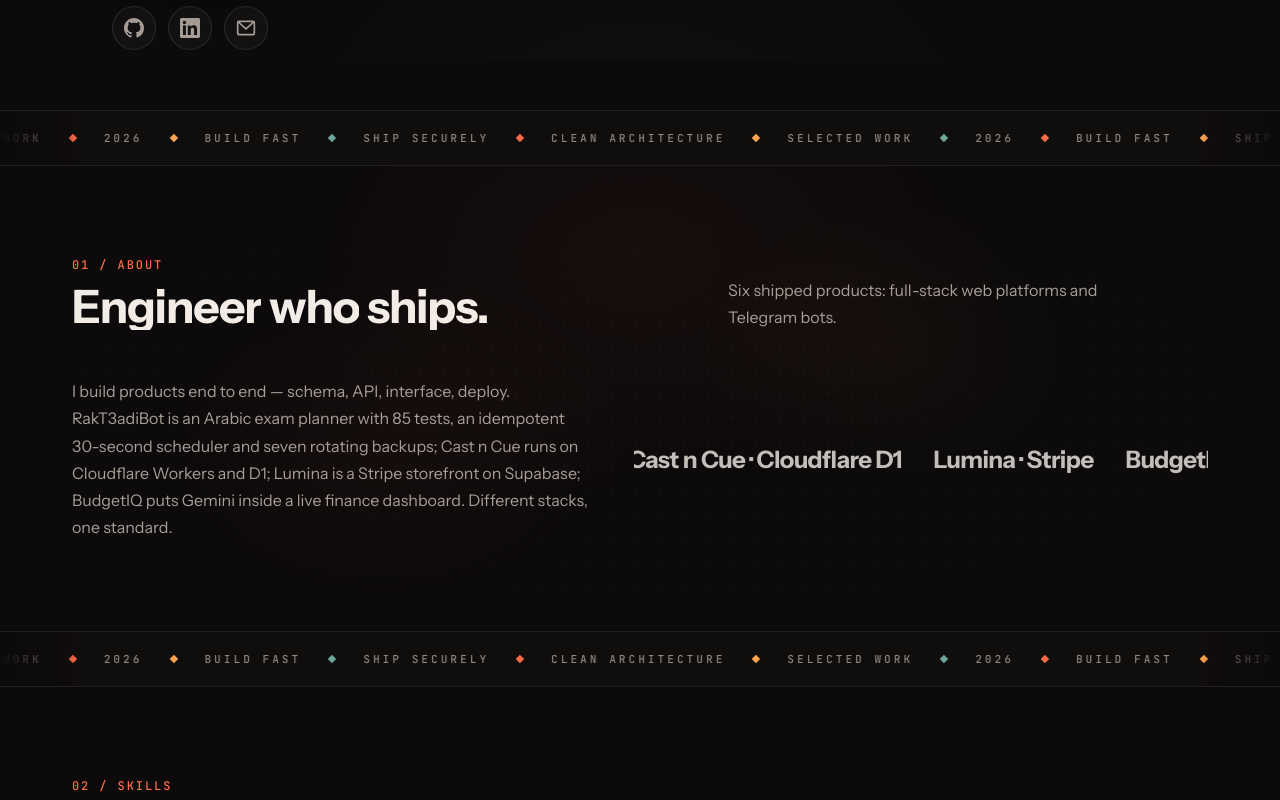
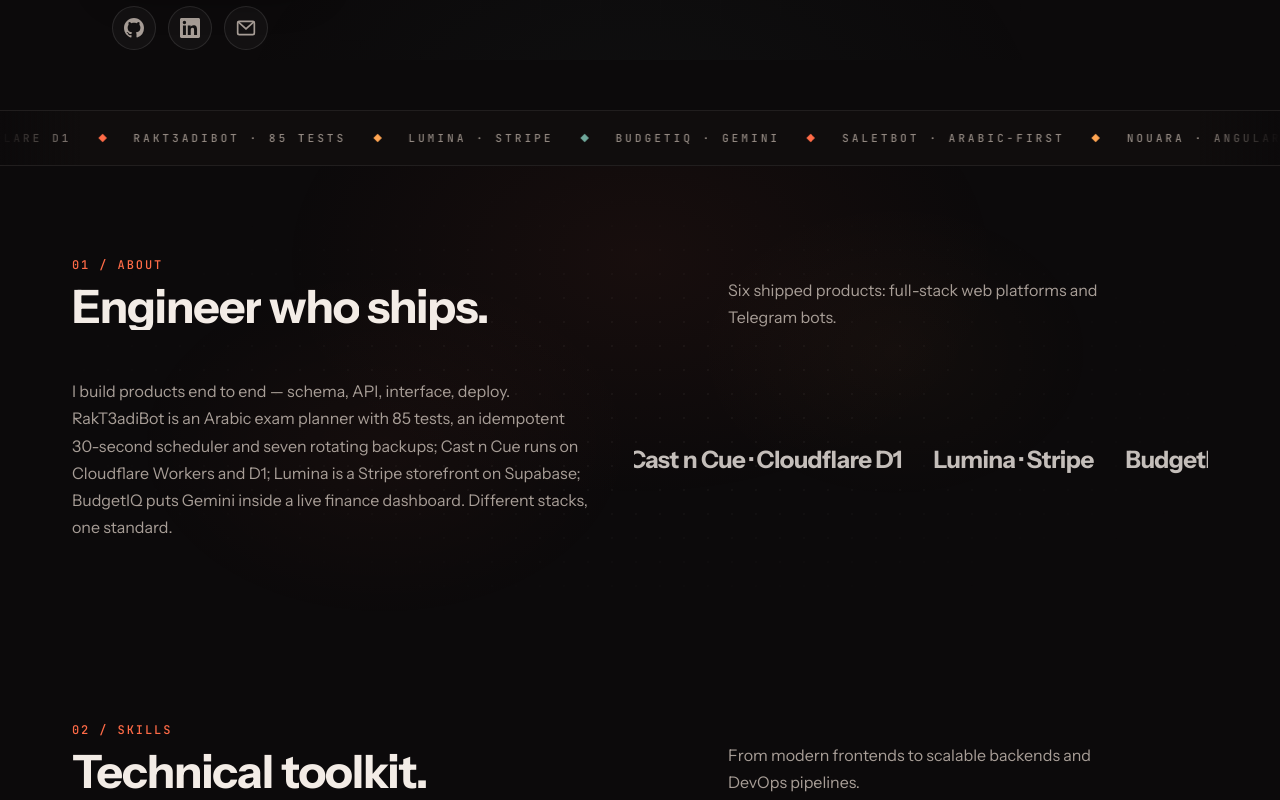
Before and after one commit to AmineMabrouk17/My-Portfolio, a Next.js app: page / in a window 1280 px wide. Shown: the part 740-1540 px from the top of the page. Built offline with nearby package versions, Linux system fonts and the light colour scheme.

Commit message:
feat(strip): cut six bands to two and make them carry proof
The looping strip appeared between every section and repeated process
nouns. It now bookends the page and names shipped work instead.

```diff
--- a/src/app/page.tsx
+++ b/src/app/page.tsx
@@ -56,13 +56,9 @@ export default function Home() {
         <Hero />
         <LoopingPanels />
         <About />
-        <LoopingPanels />
         <Skills />
-        <LoopingPanels />
         <Experience />
-        <LoopingPanels />
         <Projects />
-        <LoopingPanels />
         <Education />
         <LoopingPanels />
         <Contact />
--- a/src/i18n/locales/ar/common.json
+++ b/src/i18n/locales/ar/common.json
@@ -197,6 +197,6 @@
     "location": "تونس، تونس"
   },
   "strip": {
-    "items": "أعمال مختارة|2026|بناء سريع|تسليم آمن|هندسة نظيفة"
+    "items": "Cast n Cue · Cloudflare D1|RakT3adiBot · 85 اختباراً|Lumina · Stripe|BudgetIQ · Gemini|SaletBot · العربية أولاً|Nouara · Angular + Laravel"
   }
 }
--- a/src/i18n/locales/en/common.json
+++ b/src/i18n/locales/en/common.json
@@ -196,6 +196,6 @@
     "location": "Tunis, Tunisia"
   },
   "strip": {
-    "items": "Selected work|2026|Build fast|Ship securely|Clean architecture"
+    "items": "Cast n Cue · Cloudflare D1|RakT3adiBot · 85 tests|Lumina · Stripe|BudgetIQ · Gemini|SaletBot · Arabic-first|Nouara · Angular + Laravel"
   }
 }
--- a/src/i18n/locales/fr/common.json
+++ b/src/i18n/locales/fr/common.json
@@ -197,6 +197,6 @@
     "location": "Tunis, Tunisie"
   },
   "strip": {
-    "items": "Projets sélectionnés|2026|Livrer vite|Livrer sûr|Architecture propre"
+    "items": "Cast n Cue · Cloudflare D1|RakT3adiBot · 85 tests|Lumina · Stripe|BudgetIQ · Gemini|SaletBot · arabe d'abord|Nouara · Angular + Laravel"
   }
 }
```
